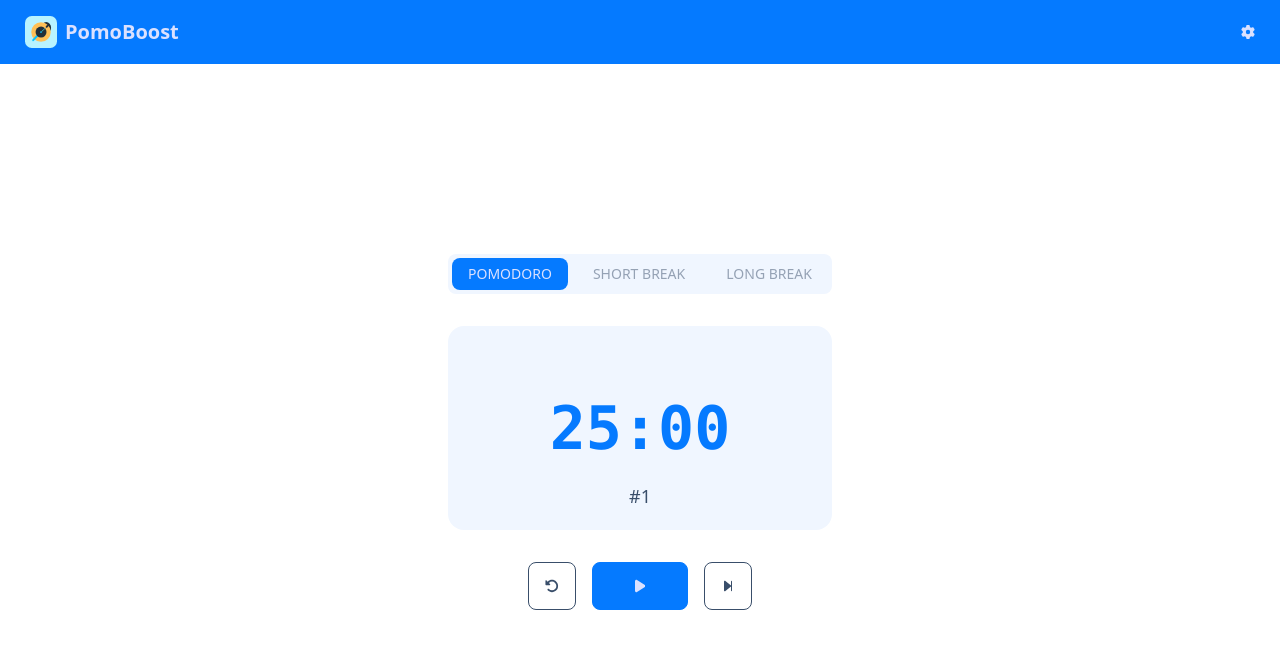
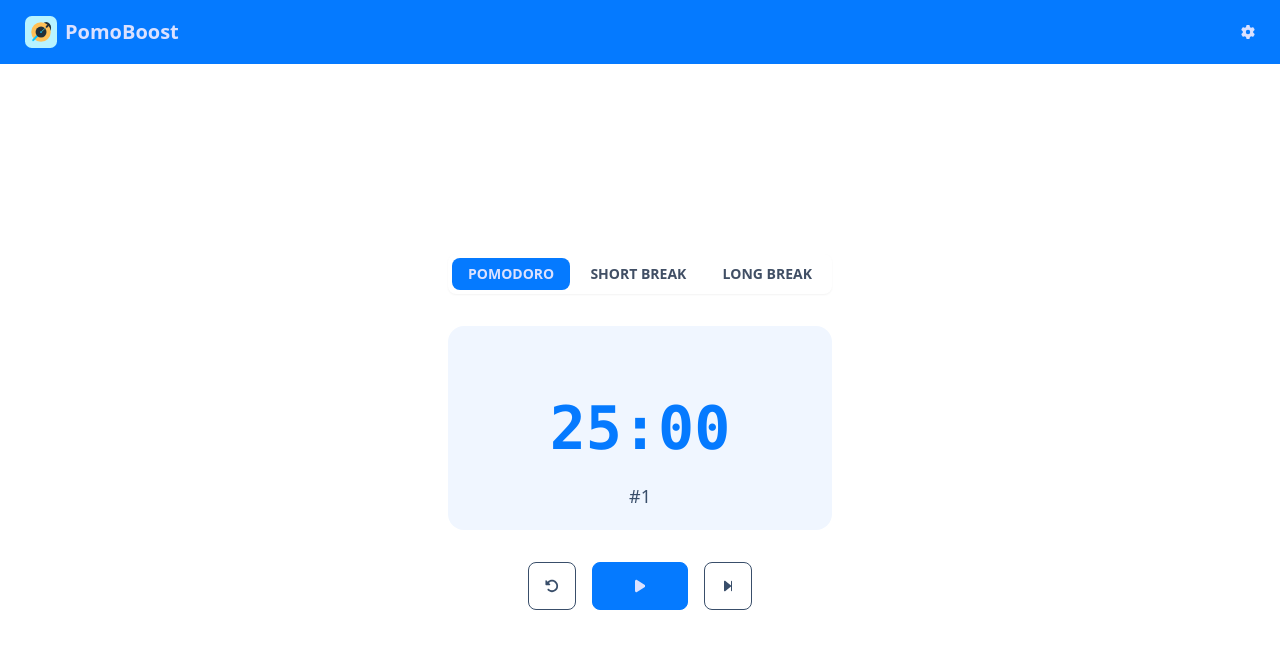
Before and after one commit to amalhanaja/pomoboost, a SvelteKit app: page / in a window 1280 px wide. Shown: the top 648 px of the page. Built offline with nearby package versions, Linux system fonts and the light colour scheme.

Commit message:
style(color): fix color accessibility for light mode

```diff
--- a/src/lib/components/PomoTimer/TimerTypeTabs.svelte
+++ b/src/lib/components/PomoTimer/TimerTypeTabs.svelte
@@ -8,10 +8,13 @@
 	};
 </script>
 
-<section class="tabs tabs-boxed w-full flex justify-between flex-nowrap">
+<section class="tabs tabs-boxed w-full flex justify-between flex-nowrap bg-white shadow-sm">
 	{#each timerTypes as t}
-		<button class={`tab overflow-hidden ${t === selected ? 'tab-active text-primary-content' : ''}`} on:click={() => onSelect(t)}
-			>{readableTimerType(t)}</button
+		<button
+			class={`tab overflow-hidden font-semibold text-neutral text-opacity-75 ${
+				t === selected ? 'tab-active text-primary-content' : ''
+			}`}
+			on:click={() => onSelect(t)}>{readableTimerType(t)}</button
 		>
 	{/each}
 </section>
--- a/tailwind.config.js
+++ b/tailwind.config.js
@@ -6,7 +6,23 @@ export default {
 	},
 	plugins: [require('daisyui')],
 	daisyui: {
-		themes: ['winter', 'night'],
-		darkTheme: "night"
+		themes: [
+			'winter',
+			'night',
+			{
+				darkTheme: {
+					primary: '#FFC056',
+					secondary: '#B8F3FF',
+					accent: '#09C2FF',
+					base: '#ffffff',
+					'base-100': '#f5f5f4',
+					info: '#52b8da',
+					success: '#50d38f',
+					warning: '#bc9c10',
+					error: '#ed5c5a'
+				}
+			}
+		],
+		darkTheme: 'darkTheme'
 	}
 };
```
